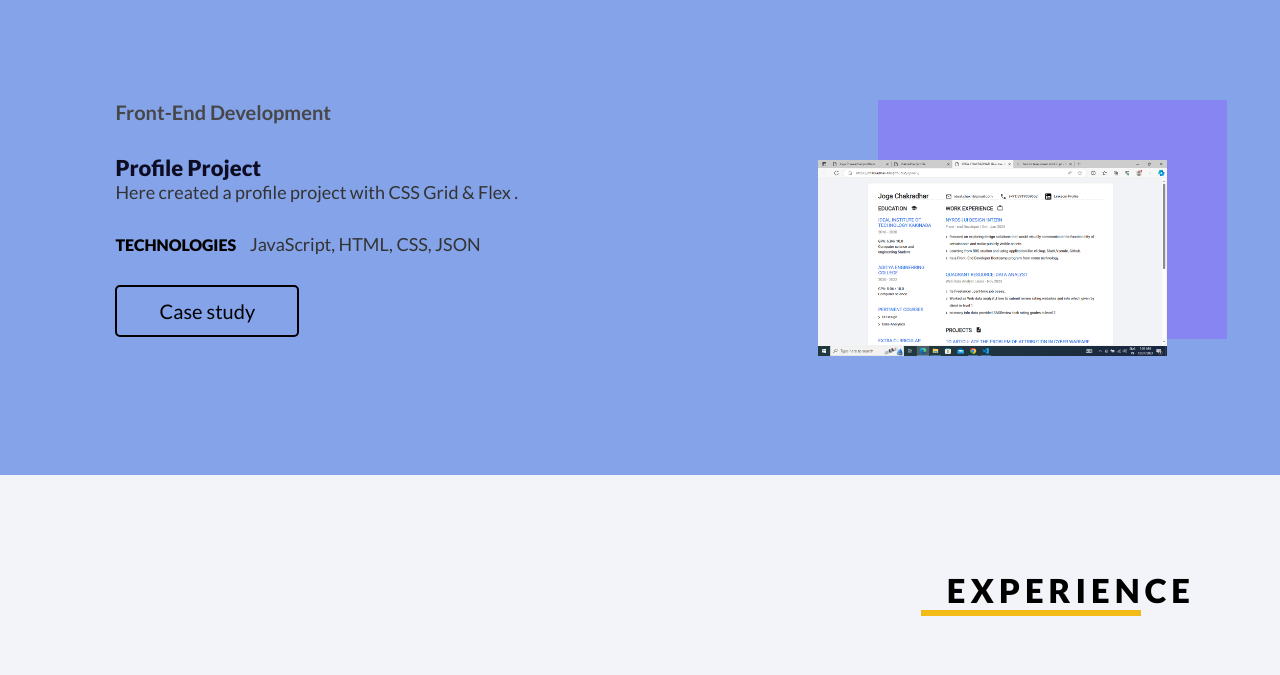
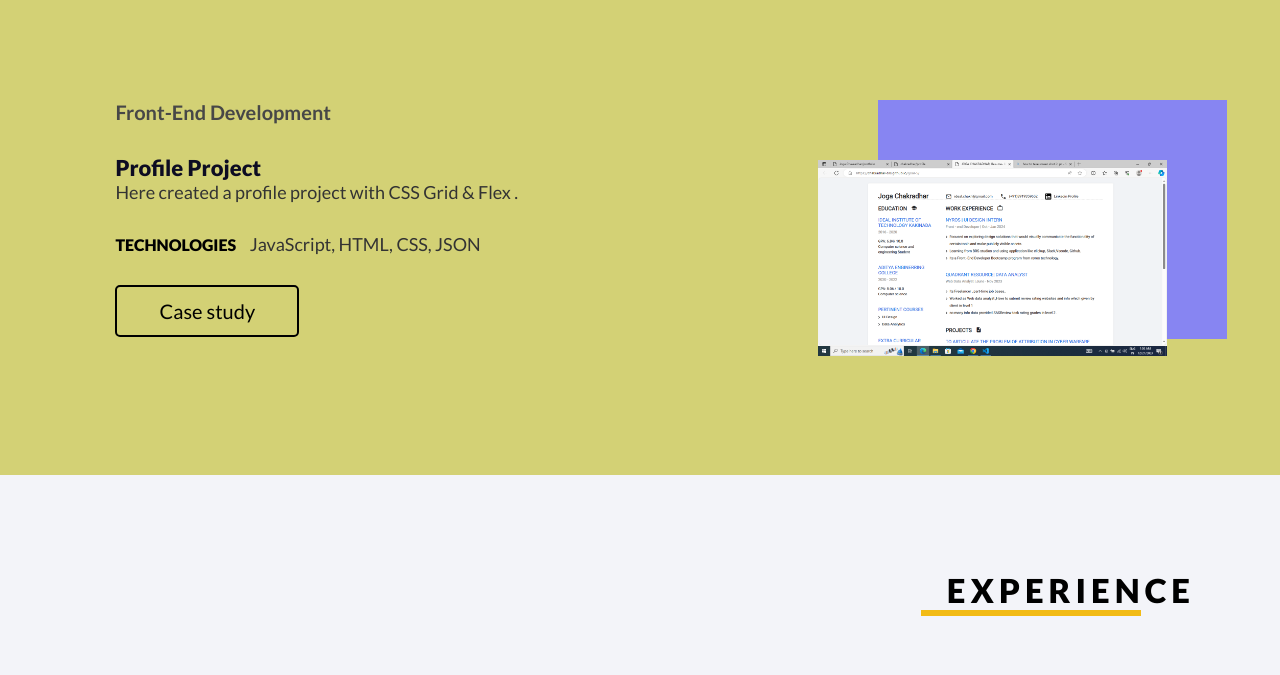
Before and after one commit to chakradhar-brs/goal-6, a plain HTML site: page index.html in a window 1280 px wide. Shown: the part 718-1393 px from the top of the page. Drawn offline with Linux system fonts and the light colour scheme.

Commit message:
Update style.css

```diff
--- a/assets/css/style.css
+++ b/assets/css/style.css
@@ -175,7 +175,7 @@ header .column_4 {
 */
 
 .latst_wrks {
-    background: #85a3e9;
+    background: #d3d175;
     width: 100%;
     padding: 120px 0;
 }
```
